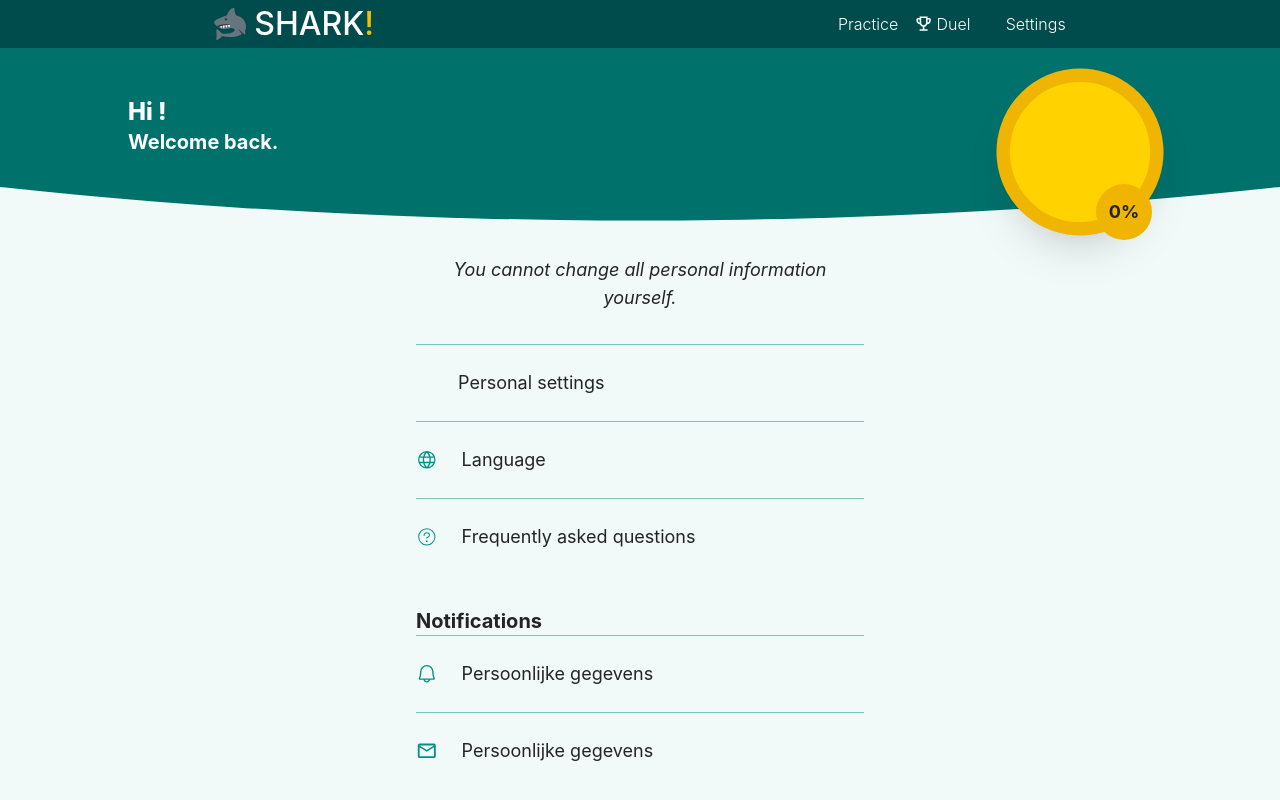
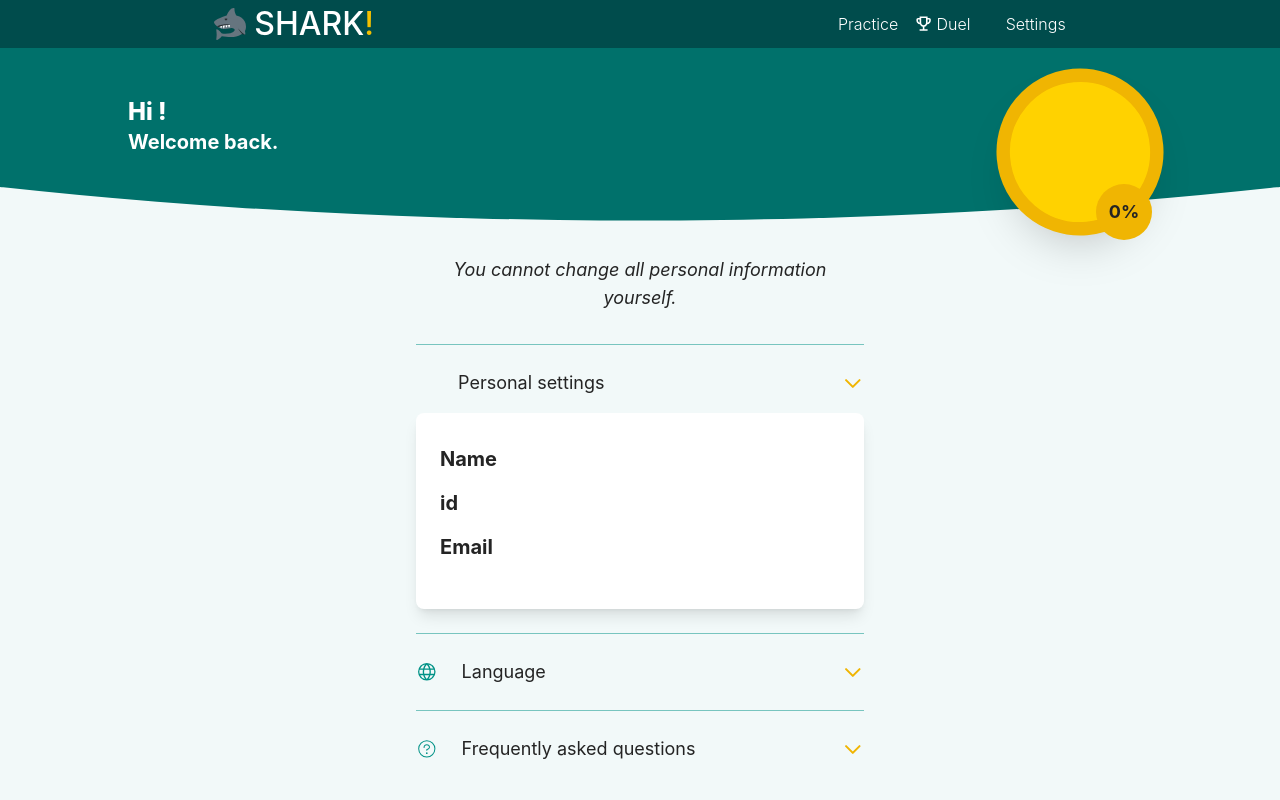
Before and after one commit to brambekkers/fireShark, a Vue app: page /settings in a window 1280 px wide. Both pictures are taken after a click on the button "Personal settings". Shown: the top 800 px of the page. Built offline with nearby package versions, Linux system fonts and the light colour scheme; no server answers; some icons are missing.

Commit message:
Update settings page

```diff
--- /dev/null
+++ b/src/components/settings/sections/Language.vue
@@ -0,0 +1,26 @@
+<script setup>
+import SettingsSection from '@/components/settings/sections/Section.vue';
+const { locale } = useI18n();
+</script>
+
+<template>
+  <SettingsSection icon="globe" hasDropdown>
+    {{ $t('settings.language') }}
+    <template #dropdown>
+      <p
+        class="cursor-pointer mb-4"
+        :class="{ 'text-sharp-primary font-semibold': locale === 'en' }"
+        @click="locale = 'en'"
+      >
+        English
+      </p>
+      <p
+        class="cursor-pointer"
+        :class="{ 'text-sharp-primary  font-semibold': locale === 'nl' }"
+        @click="locale = 'nl'"
+      >
+        Nederlands
+      </p>
+    </template>
+  </SettingsSection>
+</template>
--- /dev/null
+++ b/src/components/settings/sections/Personal.vue
@@ -0,0 +1,20 @@
+<script setup>
+import SettingsSection from '@/components/settings/sections/Section.vue';
+import useUserStore from '@/stores/userStore';
+
+const { user } = storeToRefs(useUserStore());
+</script>
+
+<template>
+  <SettingsSection icon="user" hasDropdown>
+    {{ $t('settings.personalSettings') }}
+    <template #dropdown>
+      <h4 class="font-bold text-xl">{{ $t('general.name') }}</h4>
+      <p class="mb-4">{{ user.name }}</p>
+      <h4 class="font-bold text-xl">{{ $t('general.id') }}</h4>
+      <p class="mb-4">{{ user.id }}</p>
+      <h4 class="font-bold text-xl">{{ $t('general.email') }}</h4>
+      <p class="mb-4">{{ user.email }}</p>
+    </template>
+  </SettingsSection>
+</template>
--- a/src/components/settings/Section.vue
+++ b/src/components/settings/sections/Section.vue
@@ -5,12 +5,20 @@ import IconBell from '~icons/ph/bell';
 import IconLetter from '~icons/material-symbols/mail-outline';
 import IconUser from '~icons/mdi/user-outline';
 import IconSync from '~icons/material-symbols/sync';
-import IconTrophy from '~icons/ph/Trophy';
+import IconTrophy from '~icons/ph/trophy';
+import IconCaret from '~icons/ph/caret-down-bold';
+
+const dropdownIsOpen = ref(false);
 
 defineProps({
   icon: {
     type: String,
     required: true,
+  },
+  hasDropdown: {
+    type: Boolean,
+    required: false,
+    default: false,
   },
 });
 </script>
@@ -19,7 +27,10 @@ defineProps({
   <section
     class="flex justify-center flex-col border-t border-sharp-primary border-opacity-50"
   >
-    <button class="w-full py-6 text-lg flex justify-start items-center">
+    <button
+      class="w-full py-6 text-lg flex justify-start items-center"
+      @click="dropdownIsOpen = !dropdownIsOpen"
+    >
       <IconGlobe v-if="icon === 'globe'" class="me-6 text-sharp-primary" />
       <IconUser v-if="icon === 'user'" class="me-6 text-sharp-primary" />
       <IconBell v-if="icon === 'bell'" class="me-6 text-sharp-primary" />
@@ -31,7 +42,14 @@ defineProps({
         class="me-6 text-sharp-primary"
       />
       <slot />
+      <IconCaret v-if="hasDropdown" class="ms-auto text-sharp-warning" />
     </button>
+    <div
+      v-if="dropdownIsOpen"
+      class="mb-6 -mt-2 bg-white rounded-lg shadow-lg px-6 py-8"
+    >
+      <slot name="dropdown" />
+    </div>
   </section>
 </template>
 
--- a/src/locales/en.json
+++ b/src/locales/en.json
@@ -4,7 +4,10 @@
     "practice": "Practice",
     "duel": "Duel",
     "settings": "Settings",
-    "notifications": "Notifications"
+    "notifications": "Notifications",
+    "name": "Name",
+    "id": "id",
+    "email": "Email"
   },
   "overview": {
     "selectTopics": "Select the topics you want to practice",
@@ -21,6 +24,10 @@
     "notAllCanBeChanged": "You cannot change all personal information yourself.",
     "personalSettings": "Personal settings",
     "language": "Language",
-    "faq": "Frequently asked questions"
+    "faq": "Frequently asked questions",
+    "pushNotifications": "Email notifications",
+    "emailNotifications": "Email notifications",
+    "joinDuels": "Join Duels",
+    "automaticDuel": "Automatic dueling"
   }
 }
--- a/src/locales/nl.json
+++ b/src/locales/nl.json
@@ -3,7 +3,10 @@
     "appName": "Shark",
     "practice": "Oefenen",
     "duel": "Duelleren",
-    "settings": "Instellingen"
+    "settings": "Instellingen",
+    "name": "Naam",
+    "id": "id",
+    "email": "E-mailadres"
   },
   "overview": {
     "selectTopics": "Selecteer de topics die je wilt oefenen.",
@@ -21,6 +24,7 @@
     "personalSettings": "Persoonlijke gegevens",
     "language": "Taal",
     "faq": "Veelgesteelde vragen",
+    "pushNotifications": "Email notificaties",
     "emailNotifications": "Email notificaties",
     "joinDuels": "Meedoen aan duels",
     "automaticDuel": "Automatisch duelleren"
--- a/src/pages/Settings.vue
+++ b/src/pages/Settings.vue
@@ -1,5 +1,7 @@
 <script setup>
-import SettingsSection from '@/components/settings/Section.vue';
+import SettingsSection from '@/components/settings/sections/Section.vue';
+import PersonalSection from '@/components/settings/sections/Personal.vue';
+import LanguageSection from '@/components/settings/sections/Language.vue';
 </script>
 
 <template>
@@ -9,20 +11,27 @@ import SettingsSection from '@/components/settings/Section.vue';
         {{ $t('settings.notAllCanBeChanged') }}
       </h2>
     </section>
-    <SettingsSection icon="user">
-      {{ $t('settings.personalSettings') }}
+    <PersonalSection />
+    <LanguageSection />
+
+    <SettingsSection icon="question" hasDropdown>
+      {{ $t('settings.faq') }}
     </SettingsSection>
-    <SettingsSection icon="globe">
-      {{ $t('settings.language') }}
-    </SettingsSection>
-    <SettingsSection icon="question">{{ $t('settings.faq') }} </SettingsSection>
 
     <h4 class="font-bold mt-8 text-xl">{{ $t('general.notifications') }}</h4>
-    <SettingsSection icon="bell"> Persoonlijke gegevens </SettingsSection>
-    <SettingsSection icon="letter"> Persoonlijke gegevens </SettingsSection>
+    <SettingsSection icon="bell">
+      {{ $t('settings.pushNotifications') }}
+    </SettingsSection>
+    <SettingsSection icon="letter">
+      {{ $t('settings.emailNotifications') }}
+    </SettingsSection>
 
     <h4 class="font-bold mt-8 text-xl">{{ $t('general.notifications') }}</h4>
-    <SettingsSection icon="trophy"> Persoonlijke gegevens </SettingsSection>
-    <SettingsSection icon="sync"> Persoonlijke gegevens </SettingsSection>
+    <SettingsSection icon="trophy">
+      {{ $t('settings.joinDuels') }}
+    </SettingsSection>
+    <SettingsSection icon="sync">
+      {{ $t('settings.automaticDuel') }}
+    </SettingsSection>
   </div>
 </template>
```
